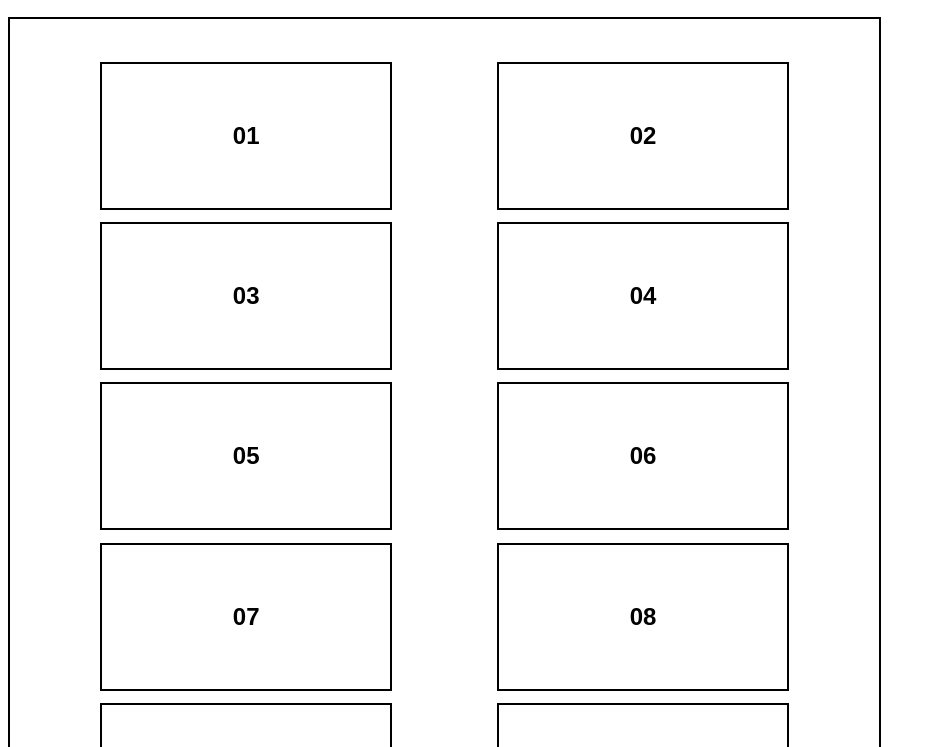
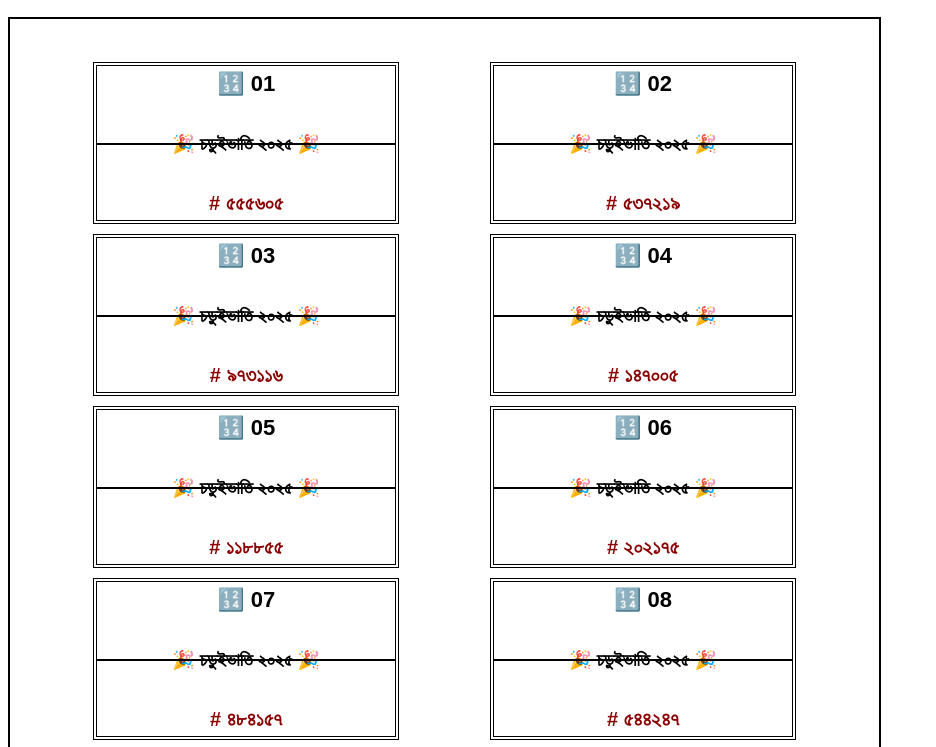
Before and after one commit to Uniquelearningzone/Auud, a plain HTML site: page index.html in a window 1280 px wide. Shown: the part 51-798 px from the top of the page, without its empty margins (0-936 px from the left). Drawn offline with nearby package versions, Linux system fonts and the light colour scheme.

Commit message:
Update index.html

```diff
--- a/index.html
+++ b/index.html
@@ -23,13 +23,41 @@
         .token {
             width: 3in;
             height: 1.5in;
-            border: 2px solid black;
+            border: 4px double black; /* ডাবল লাইন বর্ডার */
             display: flex;
+            flex-direction: column;
             align-items: center;
-            justify-content: center;
-            font-size: 24px;
+            justify-content: space-between;
+            font-size: 20px;
             font-weight: bold;
             margin: 5px;
+            position: relative;
+            padding: 5px;
+        }
+        .token::after {
+            content: "";
+            position: absolute;
+            width: 100%;
+            height: 2px;
+            background: black;
+            top: 50%;
+            left: 0;
+        }
+        .token-part {
+            width: 100%;
+            text-align: center;
+        }
+        .event-title {
+            font-size: 18px;
+            margin: 2px 0;
+        }
+        .serial-number {
+            font-size: 22px;
+            font-weight: bold;
+        }
+        .random-number {
+            font-size: 20px;
+            color: darkred;
         }
         #download-btn {
             margin-top: 20px;
@@ -49,14 +77,33 @@
     <button id="download-btn">📥 ডাউনলোড</button>
 
     <script>
+        function generateRandomNumber() {
+            let num = Math.floor(100000 + Math.random() * 900000); // ৬ ডিজিটের সংখ্যা
+            return num.toString().split('').map(n => "০১২৩৪৫৬৭৮৯"[n]).join(''); // বাংলায় রূপান্তর
+        }
+
         function generateTokens() {
             let container = document.getElementById("token-container");
             container.innerHTML = "";
-            let tokensPerPage = Math.floor((297 - 20) / (1.5 * 25.4)) * Math.floor((210 - 20) / (3 * 25.4)); // টোকেনের সংখ্যা গণনা
+            let tokensPerPage = Math.floor((297 - 20) / (1.5 * 25.4)) * Math.floor((210 - 20) / (3 * 25.4)); // সর্বোচ্চ কতটি টোকেন এক পেজে আসবে
+            let usedNumbers = new Set(); // ইউনিক নম্বর রাখতে
+
             for (let i = 1; i <= tokensPerPage; i++) {
                 let token = document.createElement("div");
                 token.classList.add("token");
-                token.innerText = (i < 10 ? "0" : "") + i;
+
+                let serialNumber = (i < 10 ? "0" : "") + i;
+                let randomNumber;
+                do {
+                    randomNumber = generateRandomNumber();
+                } while (usedNumbers.has(randomNumber)); // ডুপ্লিকেট চেক
+                usedNumbers.add(randomNumber);
+
+                token.innerHTML = `
+                    <div class="token-part serial-number">🔢 ${serialNumber}</div>
+                    <div class="token-part event-title">🎉 চড়ুইভাতি ২০২৫ 🎉</div>
+                    <div class="token-part random-number"># ${randomNumber}</div>
+                `;
                 container.appendChild(token);
             }
         }
```
